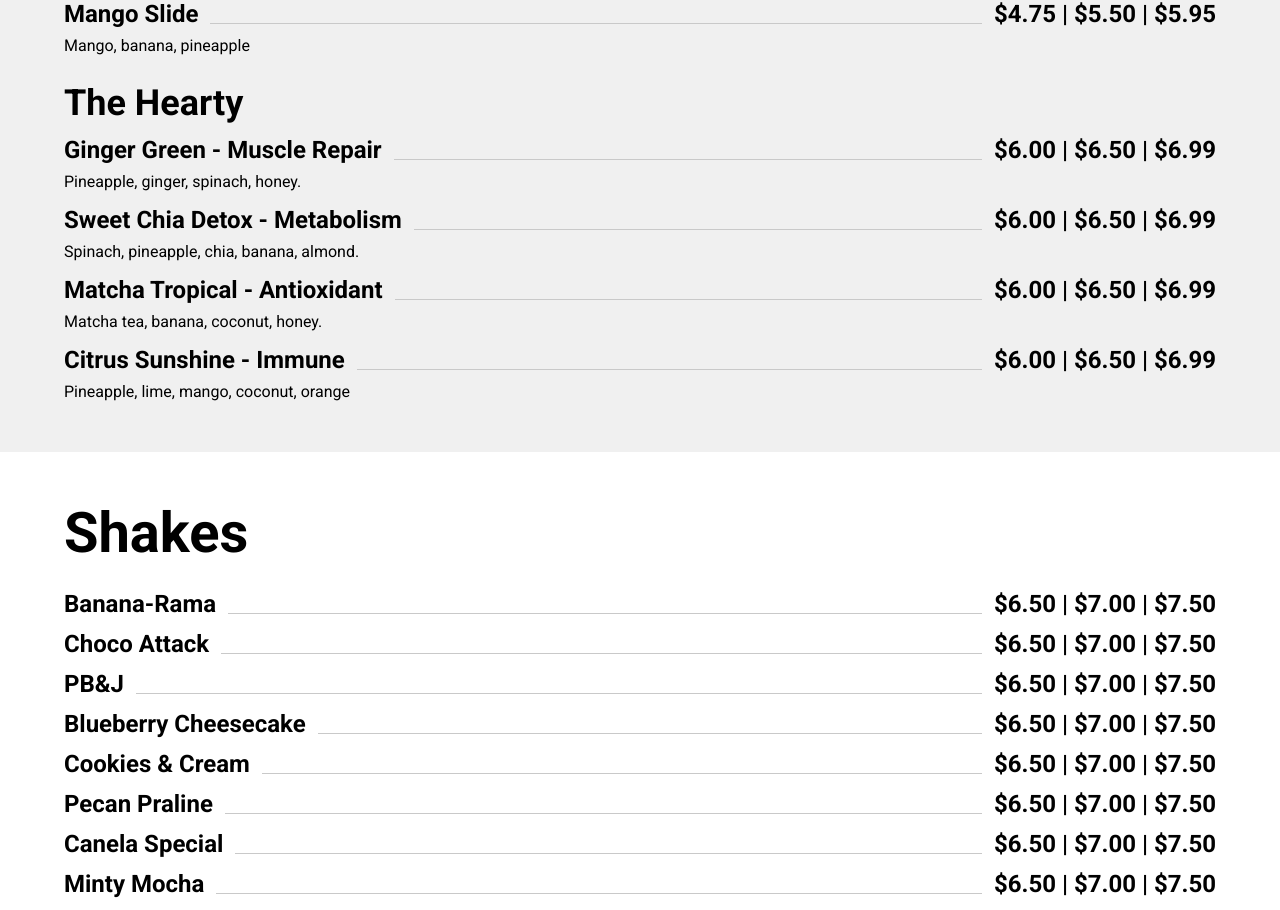
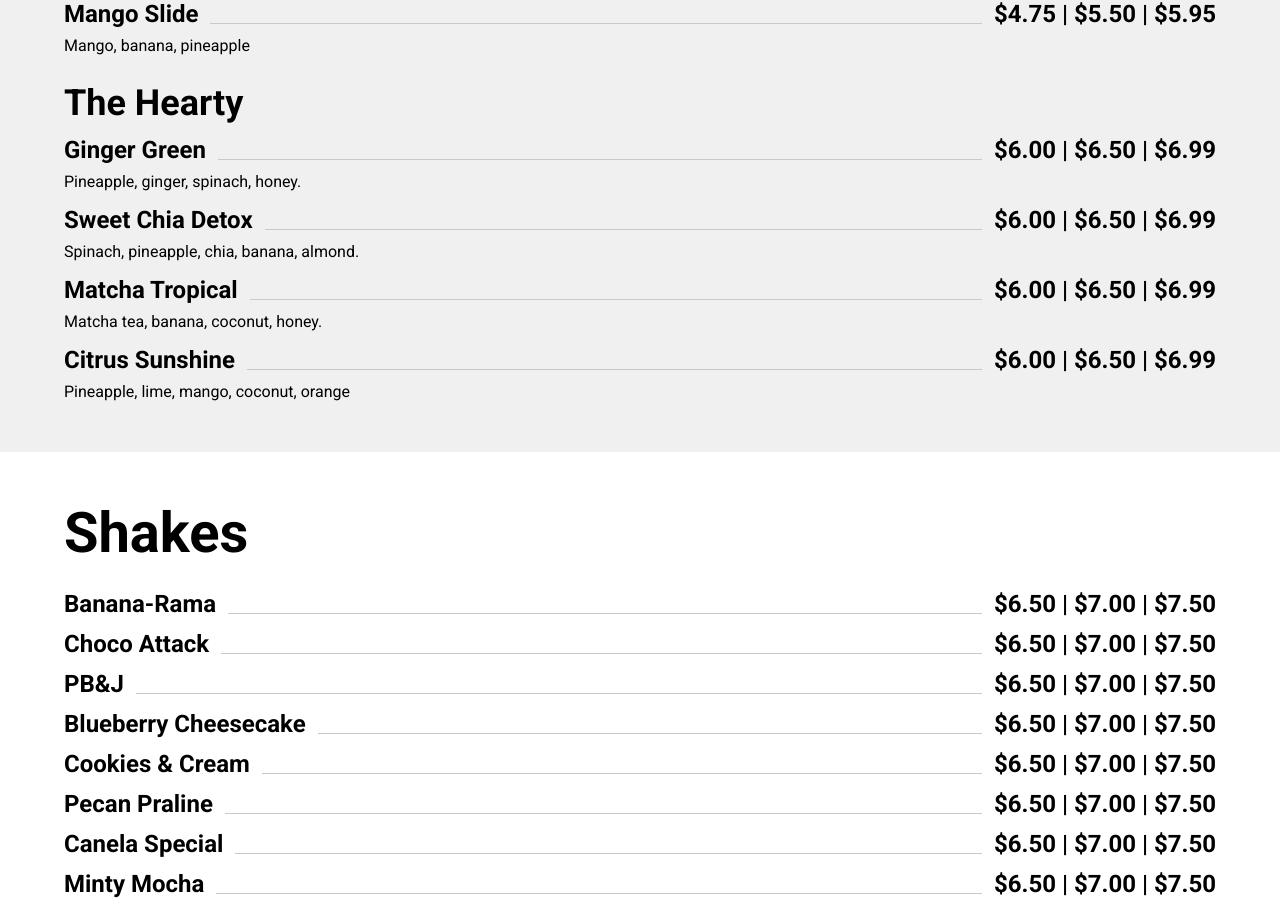
Before and after one commit to CristianMorenoHurtado/canela, a React (Create React App) app: page / in a window 1280 px wide. Shown: the part 2408-3318 px from the top of the page. Built offline with nearby package versions, Linux system fonts and the light colour scheme.

Commit message:
revised landing

```diff
--- a/src/pages/Landing.jsx
+++ b/src/pages/Landing.jsx
@@ -312,7 +312,7 @@ const Landing = () => {
                         <h2 className="menu__item--sub-header">The Hearty</h2>
                         <div className="menu__item--wrapper">
                             <h2 className="menu__item">
-                                Ginger Green - Muscle Repair
+                                Ginger Green
                             </h2>
                             <div className="food__line"></div>
                             <h2 className="menu__item--price">
@@ -324,7 +324,7 @@ const Landing = () => {
                         </p>
                         <div className="menu__item--wrapper">
                             <h2 className="menu__item">
-                                Sweet Chia Detox - Metabolism
+                                Sweet Chia Detox
                             </h2>
                             <div className="food__line"></div>
                             <h2 className="menu__item--price">
@@ -336,7 +336,7 @@ const Landing = () => {
                         </p>
                         <div className="menu__item--wrapper">
                             <h2 className="menu__item">
-                                Matcha Tropical - Antioxidant
+                                Matcha Tropical
                             </h2>
                             <div className="food__line"></div>
                             <h2 className="menu__item--price">
@@ -348,7 +348,7 @@ const Landing = () => {
                         </p>
                         <div className="menu__item--wrapper">
                             <h2 className="menu__item">
-                                Citrus Sunshine - Immune
+                                Citrus Sunshine
                             </h2>
                             <div className="food__line"></div>
                             <h2 className="menu__item--price">
```
